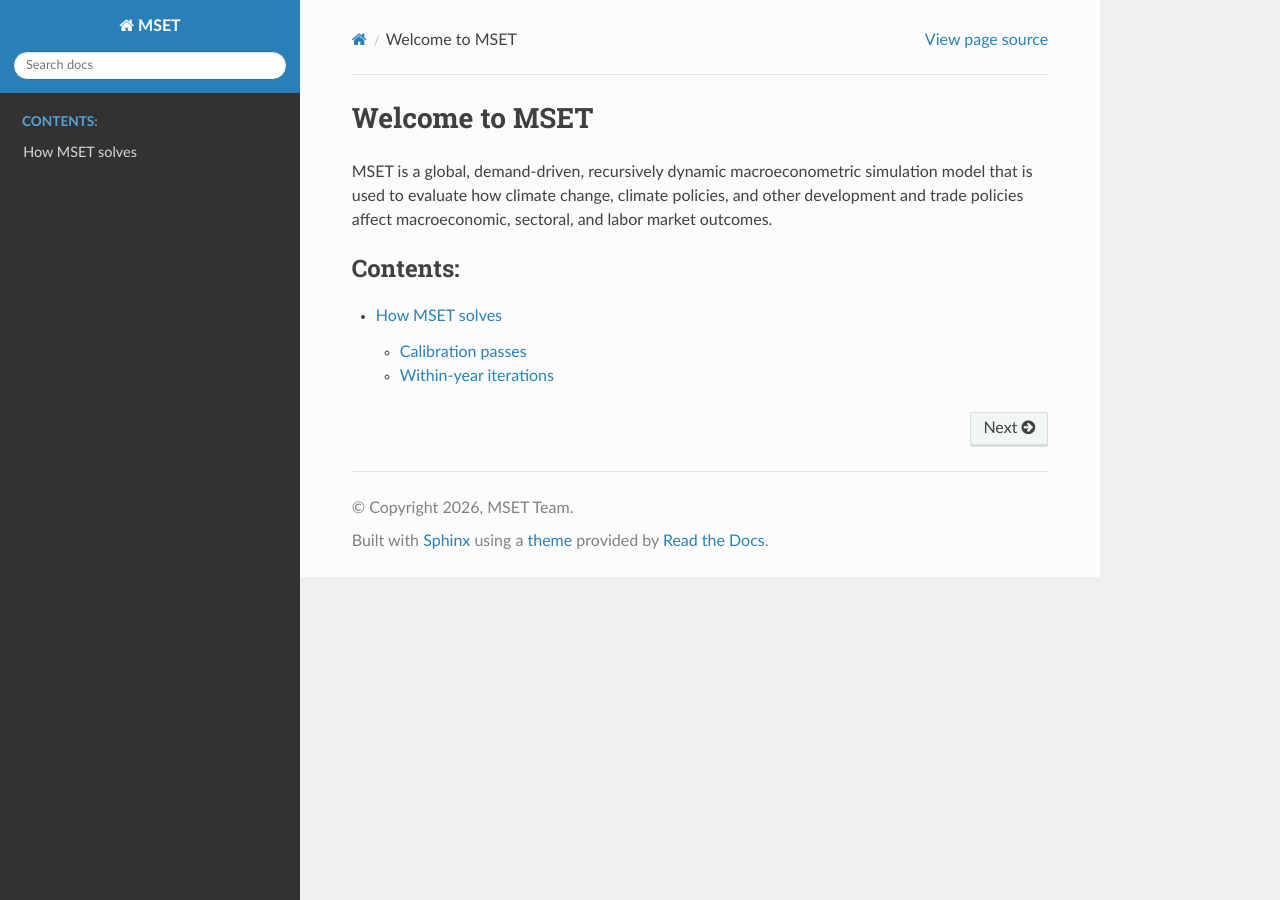
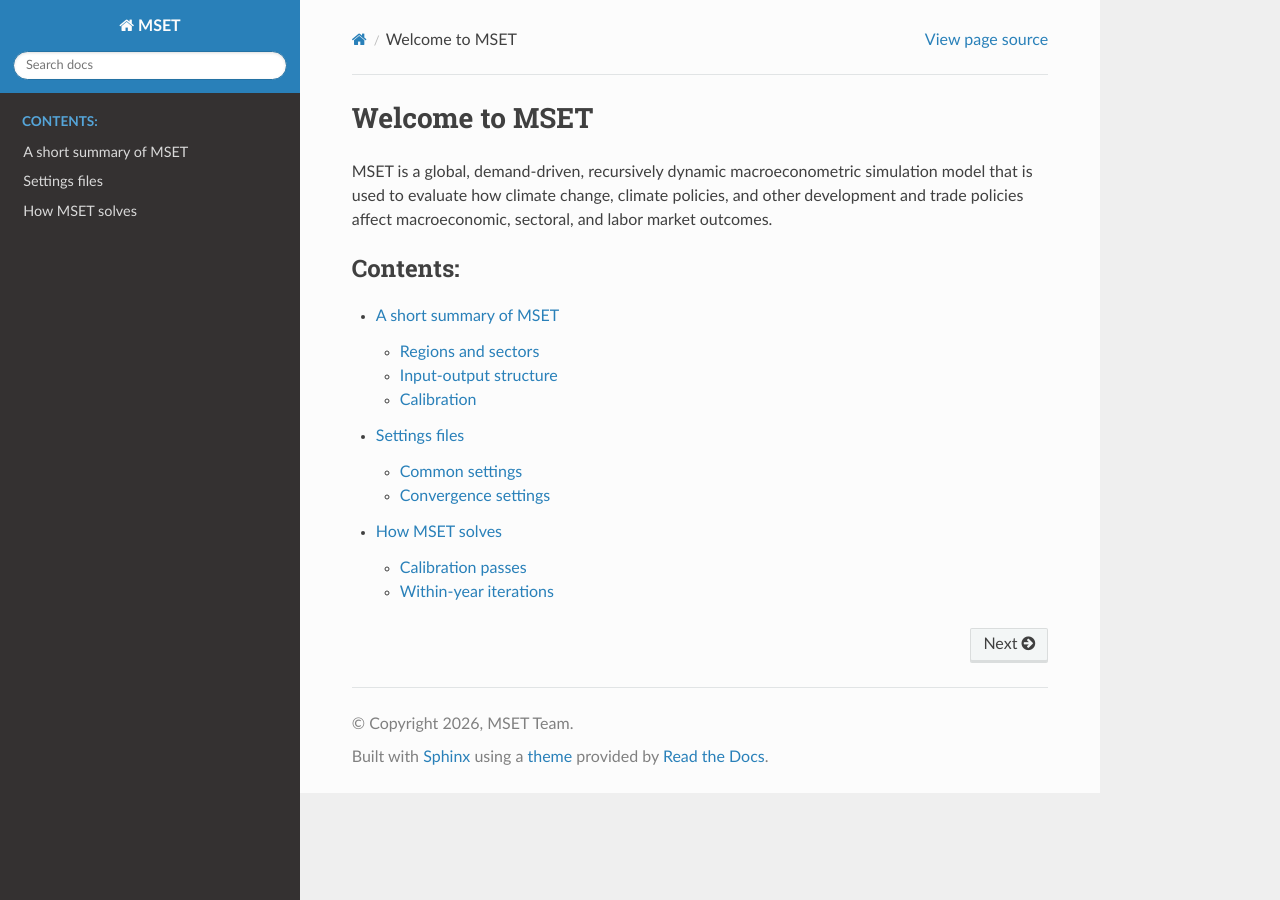
Before and after one commit to cpmodel/mset2, a Sphinx documentation site: the page built from Docs/index.rst, in a window 1280 px wide. Built offline with Sphinx 7.4.7 and the Read the Docs theme 3.1.0, drawn with Linux system fonts in a browser that asks for light colours; part of the change alters nothing that is shown.

Commit message:
Add docs pages for model overview and settings

```diff
--- /dev/null
+++ b/Docs/_source/model_overview.rst
@@ -0,0 +1,52 @@
+A short summary of MSET
+=======================
+
+MSET is a global economic model. It is used to study how climate change,
+climate policy, and other policies affect countries, industries, jobs, prices,
+trade, and emissions.
+
+The model starts with assumptions about the world. These can include taxes,
+government spending, consumer demand, exports, interest rates, technology,
+and population.
+
+From those assumptions, the model works out:
+
+- how much each industry produces,
+- how many people are employed,
+- prices and wages,
+- how goods and money move between regions,
+- how much energy is used,
+- how much pollution and greenhouse gas emissions are produced.
+
+MSET solves the economy one year at a time. The result for one year becomes the
+starting point for the next year. This is why the model is referred to as
+recursively dynamic.
+
+Regions and sectors
+-------------------
+
+MSET separates the world into regions, with each region containing many sectors.
+The model resolution is flexible, meaning that the level of sectoral and
+regional detail can be adjusted depending on the project.
+
+Input-output structure
+----------------------
+
+At the core of MSET is a multi-regional input-output framework. This tracks what
+each sector buys from other sectors, including sectors in other regions.
+If demand for one product rises, the model can follow the knock-on effects
+through the supply chain.
+
+The model combines this with equations for things like household demand,
+investment, government spending, trade, employment, and prices.
+
+Calibration
+-----------
+
+Calibration means adjusting the model so that it fits known or projected data
+for a base year or period.
+
+The calibration process saves final-demand residuals. Later scenario runs can
+reuse these residuals so that scenarios start from the same baseline.
+
+More detail on the yearly solving process can be found in :doc:`model_solving`.
--- /dev/null
+++ b/Docs/_source/settings_files.rst
@@ -0,0 +1,59 @@
+Settings files
+==============
+
+A run of MSET is controlled by a settings file. These files use the ``.ini``
+format. Each run of the model specifies information such as the scenario name,
+the start and end years, and whether to calibrate the model.
+
+Common settings
+---------------
+
+.. code:: text
+
+   [settings]
+   scenario_name = empty
+   model_start = 2019
+   model_end = 2030
+   CALIBRATING = False
+   ftt_run = False
+
+``scenario_name``
+   The name of the scenario Excel file in ``Data/MSET_data/Scenarios``. You do
+   not need to include the ``.xlsx`` part.
+
+``model_start`` and ``model_end``
+   The first and last years of the run. Both years are included.
+
+``CALIBRATING``
+   If ``True``, the model creates new residuals to fit projected output and
+   saves the residuals for later runs. If ``False``, the model loads saved
+   ``.pkl`` residuals from the ``Residuals`` folder.
+
+``ftt_run``
+   If ``True``, the model uses the FTT:Power electricity sub-model. Only use
+   this when the FTT settings and input files are available. FTT can be called
+   as a package using PyPI. It can be installed with the command
+   ``pip install future-technology-transformation``.
+
+``mrio_inverse_recalculate``
+   If ``True``, the model rebuilds the input-output matrices at the start of the
+   run.
+
+Convergence settings
+--------------------
+
+These settings control when the within-year loop can stop:
+
+.. code:: text
+
+   COND_LABOR = 5
+   COND_TAX = 5
+   COND_TRADE = 5
+   COND_PRICE = 5
+   ITER_MAX = 100
+
+The ``COND_`` values are percentage thresholds for convergence.
+See :doc:`model_solving` for more detail.
+
+``ITER_MAX`` is the maximum number of within-year iterations. Reaching this
+limit does not necessarily mean the model has converged.
--- a/Docs/index.rst
+++ b/Docs/index.rst
@@ -16,4 +16,6 @@ labor market outcomes.
    :maxdepth: 2
    :caption: Contents:
 
+   _source/model_overview
+   _source/settings_files
    _source/model_solving
```
